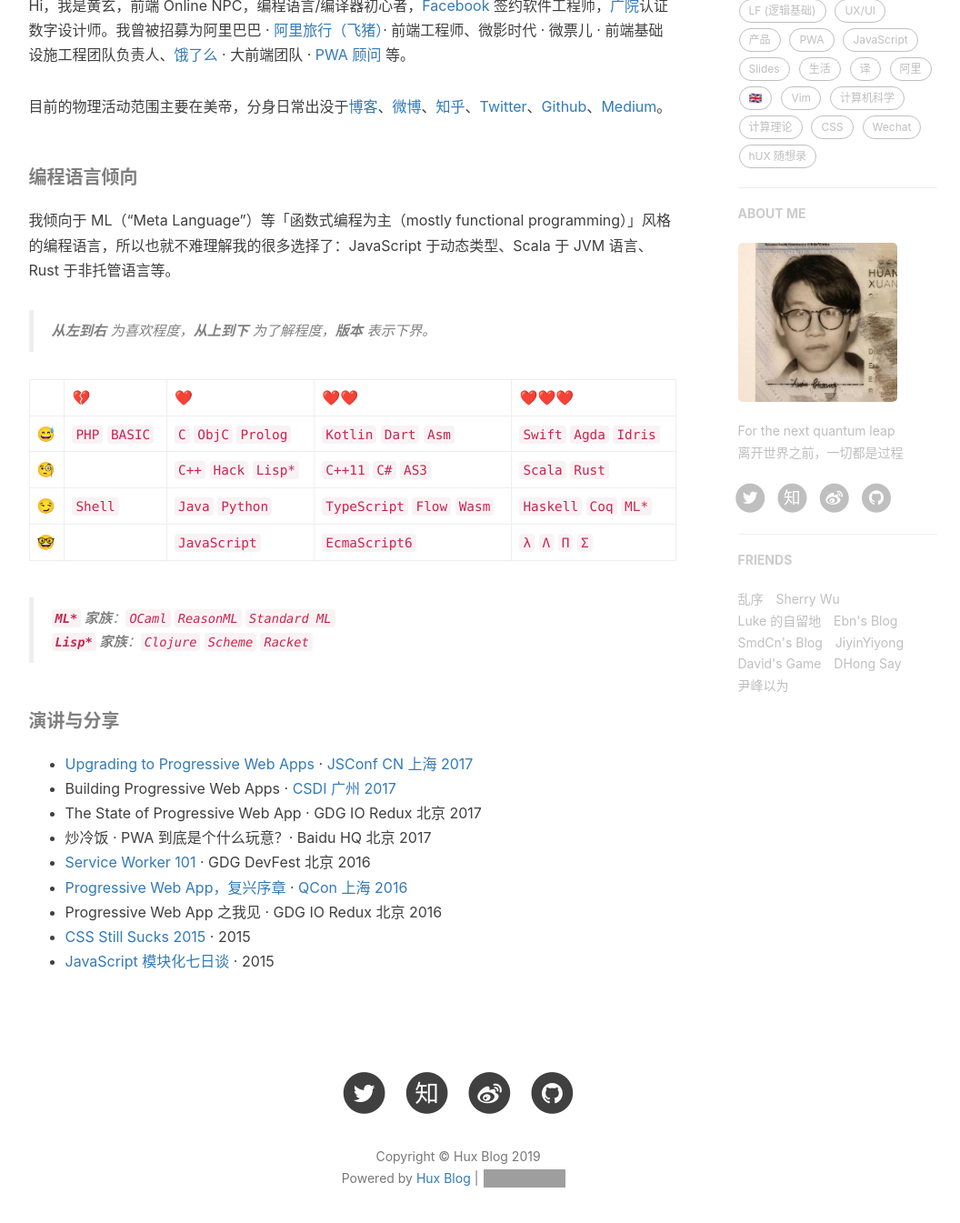
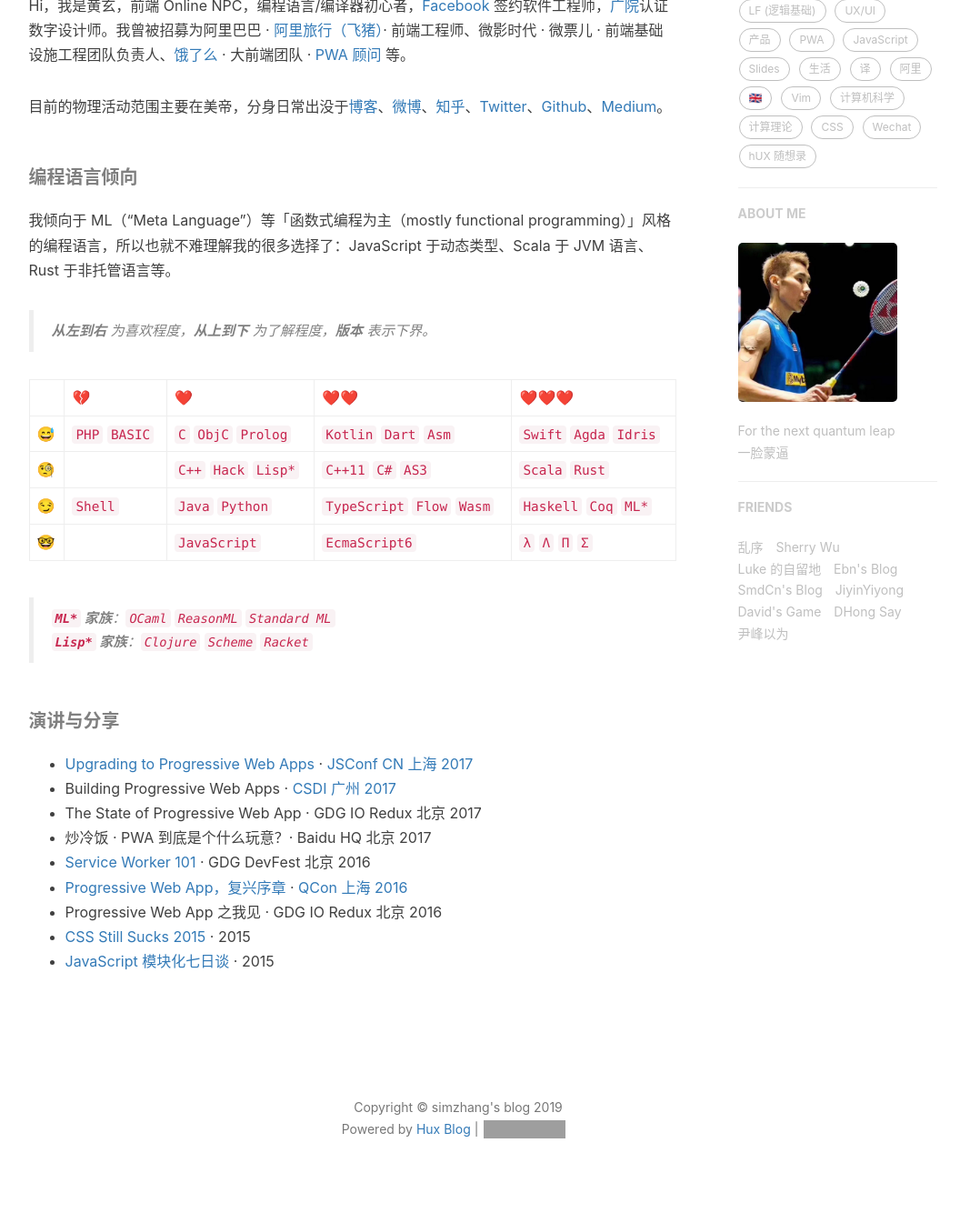
Before and after one commit to simzhangbest/simzhangbest.github.io, a Jekyll site: the page built from about.html, in a window 1280 px wide and 1400 px high, scrolled down 584 px. Shown: the top 1345 px of the window at 91% size, without its empty margins (136-1192 px from the left). Built offline with Jekyll 4.4.1, drawn with Linux system fonts in a browser that asks for light colours; nearby versions of some CDN libraries; comment, search, counter and statistics services are not loaded; some of the changed lines change nothing that is shown; some of the changed text lies outside the part shown; grey boxes are pictures that could not be loaded.

Commit message:
modify hux blog

```diff
--- a/_config.yml
+++ b/_config.yml
@@ -1,11 +1,11 @@
 # Site settings
-title: Hux Blog
-SEOTitle: 黄玄的博客 | Hux Blog
+title: simzhang's blog
+SEOTitle: 张日月的博客 | Simzhangbest Blog
 header-img: img/home-bg.jpg
 email: huxpro@gmail.com
-description: "关于程序与设计、黑客与画家 | 黄玄，Web & Mobile Lover，Software Engineer，UX Designer | 这里是 @Hux黄玄 的个人博客，与你一起发现更大的世界。"
-keyword: "黄玄, Hux黄玄, Hux, 鬼栈, huxpro, @huxpro, 黄玄的博客, Hux Blog, 博客, 个人网站, 互联网, Web, JavaScript, 前端, 设计"
-url: "https://huangxuan.me"              # your host, for absolute URL
+description: "软件开发 | 咸鱼"
+keyword: "simzhangbest, 张日月的博客, Simzhangbest Blog, 博客, 个人网站, 互联网, Web, 后端"
+url: "404_simzhang.me"              # your host, for absolute URL
 baseurl: ""                             # for example, '/blog' if your blog hosted on 'host/blog'
 
 # Publish posts or collection documents with a future date.
@@ -13,10 +13,10 @@
 
 # SNS settings
 RSS: false
-weibo_username:     huxpro
-zhihu_username:     huxpro
-github_username:    huxpro
-twitter_username:   huxpro
+# weibo_username:     huxpro
+# zhihu_username:     huxpro
+# github_username:    huxpro
+# twitter_username:   huxpro
 #facebook_username:  huxpro
 #linkedin_username:  firstname-lastname-idxxxx
 
@@ -72,14 +72,14 @@
 
 # Google Analytics
 ga_track_id: 'UA-49627206-1'            # Format: UA-xxxxxx-xx
-ga_domain: huangxuan.me
+# ga_domain: huangxuan.me
 
 
 
 # Sidebar settings
 sidebar: true                           # whether or not using Sidebar.
-sidebar-about-description: "For the next quantum leap<br>离开世界之前，一切都是过程"
-sidebar-avatar: /img/avatar-hux-ny.jpg      # use absolute URL, seeing it's used in both `/` and `/about/`
+sidebar-about-description: "For the next quantum leap<br>一脸蒙逼"
+sidebar-avatar: /img/avatar-lzw01.jpg      # use absolute URL, seeing it's used in both `/` and `/about/`
 
 
 
```
Also changed, not shown: img/avatar-lzw01.jpg (added).
